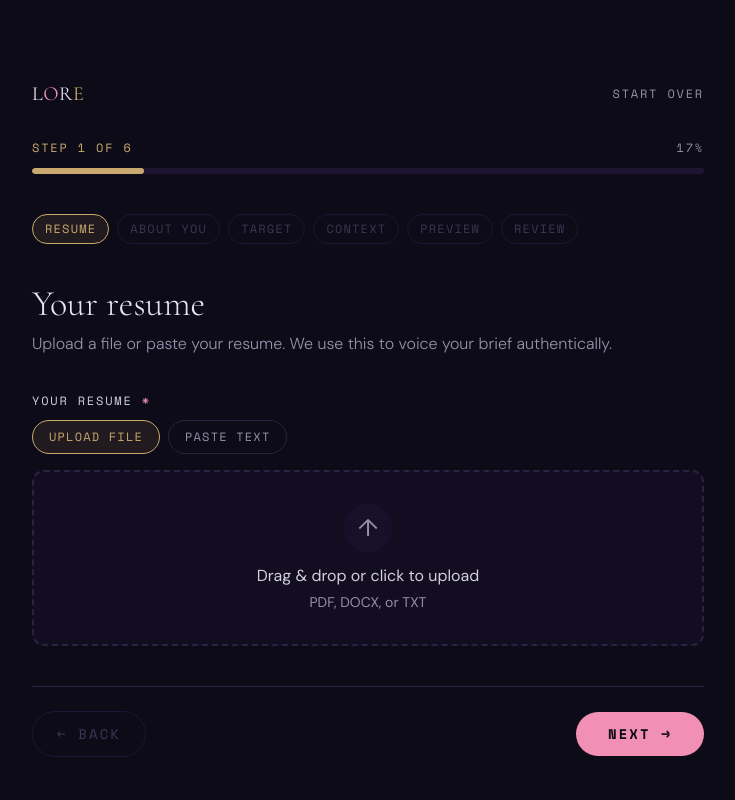
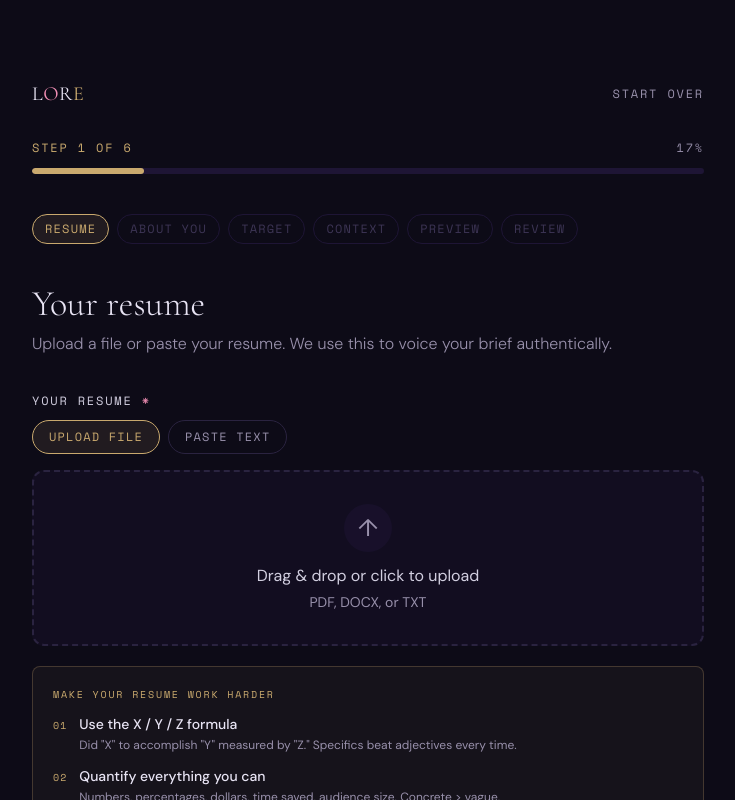
Before and after one commit to kylecastrosendlore/lore-app, a Next.js app: page /intake in a window 1280 px wide. Both pictures are taken after a click on the button 334 px from the left and 367 px from the top of the page. Shown: the top 800 px of the page, without its empty margins (272-1007 px from the left). Built offline with nearby package versions, Linux system fonts and the light colour scheme.

Commit message:
feat: ProTipsBox coaching cards across all intake flows

```diff
--- a/app/intake/page.tsx
+++ b/app/intake/page.tsx
@@ -152,6 +152,59 @@ function HelperTip({ text }: { text: string }) {
     >
       {text}
     </p>
+  );
+}
+
+/* Compact 3-tip card. Used to coach users on what makes a great brief
+   without overwhelming the form with prose. */
+function ProTipsBox({
+  title = "Tips for the strongest brief",
+  tips,
+}: {
+  title?: string;
+  tips: { headline: string; detail: string }[];
+}) {
+  return (
+    <div
+      className="mt-4 mb-2 p-5 rounded-lg"
+      style={{
+        backgroundColor: "rgba(201, 169, 110, 0.05)",
+        border: "1px solid rgba(201, 169, 110, 0.25)",
+      }}
+    >
+      <div
+        className="font-mono text-[10px] uppercase mb-3"
+        style={{ letterSpacing: "0.18em", color: "#c9a96e" }}
+      >
+        {title}
+      </div>
+      <ul className="space-y-2.5">
+        {tips.map((tip, i) => (
+          <li key={i} className="flex gap-3">
+            <span
+              className="font-mono text-[10px] mt-1 flex-shrink-0"
+              style={{ color: "#c9a96e", letterSpacing: "0.1em" }}
+            >
+              0{i + 1}
+            </span>
+            <div>
+              <div
+                className="font-sans text-sm font-medium"
+                style={{ color: "#e8e4f4" }}
+              >
+                {tip.headline}
+              </div>
+              <div
+                className="font-sans text-xs mt-0.5 leading-relaxed"
+                style={{ color: "#9890ab" }}
+              >
+                {tip.detail}
+              </div>
+            </div>
+          </li>
+        ))}
+      </ul>
+    </div>
   );
 }
 
@@ -742,6 +795,23 @@ function JS_StepResume({
         error={errors.resumeText}
         ownerLabel="Your"
       />
+      <ProTipsBox
+        title="Make your resume work harder"
+        tips={[
+          {
+            headline: "Use the X / Y / Z formula",
+            detail: 'Did "X" to accomplish "Y" measured by "Z." Specifics beat adjectives every time.',
+          },
+          {
+            headline: "Quantify everything you can",
+            detail: "Numbers, percentages, dollars, time saved, audience size. Concrete > vague.",
+          },
+          {
+            headline: 'Own it — say "I," not "we"',
+            detail: "Take credit for what you actually drove. Hiring managers can't pitch a team.",
+          },
+        ]}
+      />
     </div>
   );
 }
@@ -789,15 +859,26 @@ function JS_StepAboutYou({
         label="What should they know about you that's NOT on your resume?"
         value={formData.senderBackground}
         onChange={(v) => setField("senderBackground", v)}
-        placeholder="Your secret weapon, passion projects, why you're uniquely suited for this..."
-        rows={3}
-      />
-      <p
-        className="font-sans text-xs mt-2"
-        style={{ color: "#9890ab" }}
-      >
-        This gives the AI much better material to work with.
-      </p>
+        placeholder="A specific moment you owned an outcome. A passion project. The thing you'd lead with if you had 30 seconds in an elevator."
+        rows={4}
+      />
+      <ProTipsBox
+        title="What makes this section land"
+        tips={[
+          {
+            headline: "Lead with one specific story",
+            detail: "Not a list. One moment where you owned an outcome from start to finish.",
+          },
+          {
+            headline: "Quantify the result",
+            detail: "Even rough numbers — 'cut load time in half,' 'shipped in 6 weeks instead of 6 months.'",
+          },
+          {
+            headline: "Tell us the why, not the what",
+            detail: "Why you took the swing, why it mattered, why you're uniquely suited to this role.",
+          },
+        ]}
+      />
     </div>
   );
 }
@@ -964,6 +1045,23 @@ function HM_StepResume({
         error={errors.resumeText}
         ownerLabel="Candidate's"
       />
+      <ProTipsBox
+        title="Get the most out of their resume"
+        tips={[
+          {
+            headline: "Use their full, latest version",
+            detail: "More signal = better brief. A one-pager hides the texture we need.",
+          },
+          {
+            headline: "Don't pre-edit it",
+            detail: "Even the messy bits help us find the angle. We'll surface what matters.",
+          },
+          {
+            headline: "Add their LinkedIn if you have it",
+            detail: "It catches things resumes miss — recent projects, mutual connections, recs.",
+          },
+        ]}
+      />
       <TextInput
         label="Candidate's full name"
         value={formData.targetName}
@@ -1069,8 +1167,25 @@ function HM_StepRole({
         label="What makes this role compelling?"
         value={formData.roleCompelling}
         onChange={(v) => setField("roleCompelling", v)}
-        placeholder="Why would someone want this role? Growth opportunity, team, mission..."
-        rows={3}
+        placeholder="The actual reason a top candidate would say yes — not the job description boilerplate."
+        rows={4}
+      />
+      <ProTipsBox
+        title="Sell the role, not the listing"
+        tips={[
+          {
+            headline: "Lead with the unfair opportunity",
+            detail: "Budget, autonomy, scope, the team they'd build. What can they only get here?",
+          },
+          {
+            headline: "Name the impact, not the duties",
+            detail: '"Own the entire video org" beats "manage a team of 5 and report to the CMO."',
+          },
+          {
+            headline: "Be honest about the hard parts",
+            detail: "Top candidates trust honesty. Naming the challenge makes the upside believable.",
+          },
+        ]}
       />
       <RadioGroup
         label="Outreach type"
@@ -1281,10 +1396,26 @@ function SP_StepContext({
         label="Known pain points or triggers? (optional)"
         value={formData.painPoints}
         onChange={(v) => setField("painPoints", v)}
-        placeholder="Recent funding round, hiring spree, tech migration, competitor switch..."
-        rows={3}
-      />
-      <HelperTip text="This helps us craft relevant angles that resonate with the prospect." />
+        placeholder="A specific signal you've spotted — funding round, leadership change, product launch, public quote, tech migration."
+        rows={4}
+      />
+      <ProTipsBox
+        title="What turns a guess into a brief"
+        tips={[
+          {
+            headline: "Cite a real signal, not a hunch",
+            detail: 'A linked tweet, a press release, a podcast quote. Specifics let us reference the source.',
+          },
+          {
+            headline: "Tie the pain to a date",
+            detail: '"Just raised Series B" gives us a why-now. "They need a CRM" doesn\'t.',
+          },
+          {
+            headline: "One sharp pain beats five soft ones",
+            detail: "We'd rather build the brief around one undeniable observation than a checklist.",
+          },
+        ]}
+      />
       <TextArea
         label="Specific angle or hook? (optional)"
         value={formData.specificAngle}
@@ -1391,12 +1522,28 @@ function IB_StepPartnership({
         label="What makes this partnership a fit?"
         value={formData.partnershipFit}
         onChange={(v) => setField("partnershipFit", v)}
-        placeholder="Why your brand + their product/service align..."
+        placeholder="The specific reason this isn't a generic pitch — shared values, audience overlap, a moment in the brand's arc you can speak to."
         required
         error={errors.partnershipFit}
-        rows={3}
-      />
-      <HelperTip text="Focus on mutual value — why is this good for both sides?" />
+        rows={4}
+      />
+      <ProTipsBox
+        title="What makes a partnership pitch land"
+        tips={[
+          {
+            headline: "Prove you actually use it",
+            detail: "One real moment with the product beats any audience deck.",
+          },
+          {
+            headline: "Quantify what you bring",
+            detail: "Audience size, engagement rate, average view, conversion on past collabs. Concrete > vibes.",
+          },
+          {
+            headline: "Lead with their goal, not yours",
+            detail: "Brands fund partnerships that solve a problem they already had. Name that problem.",
+          },
+        ]}
+      />
 
       <TextArea
         label="Audience overlap notes (optional)"
```
